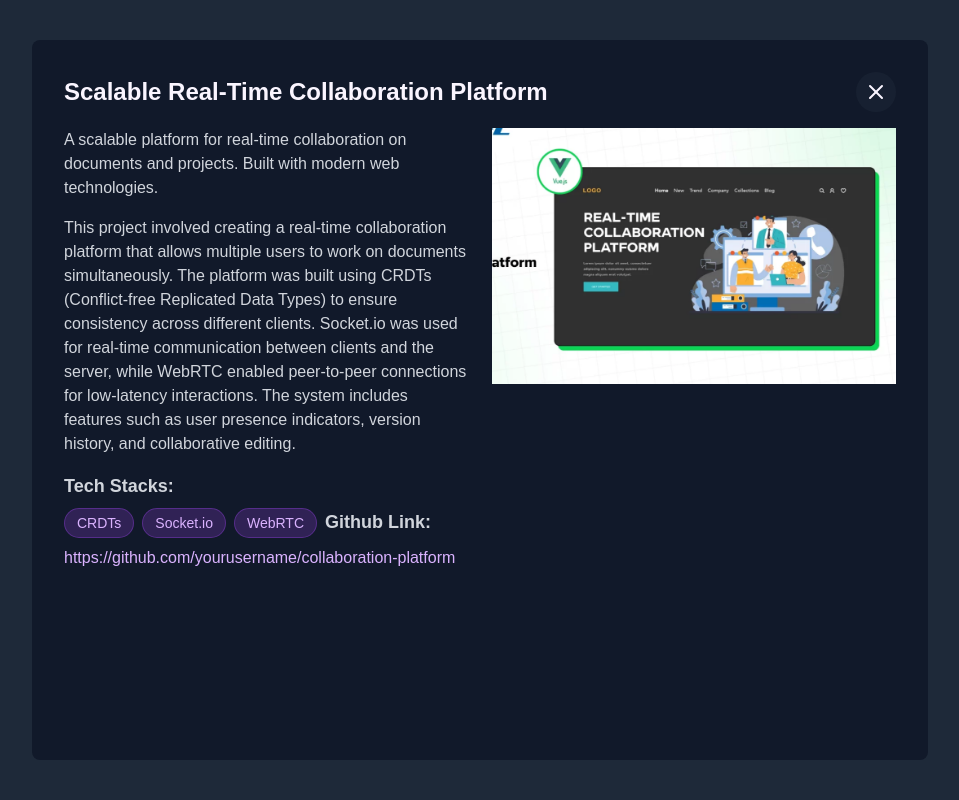
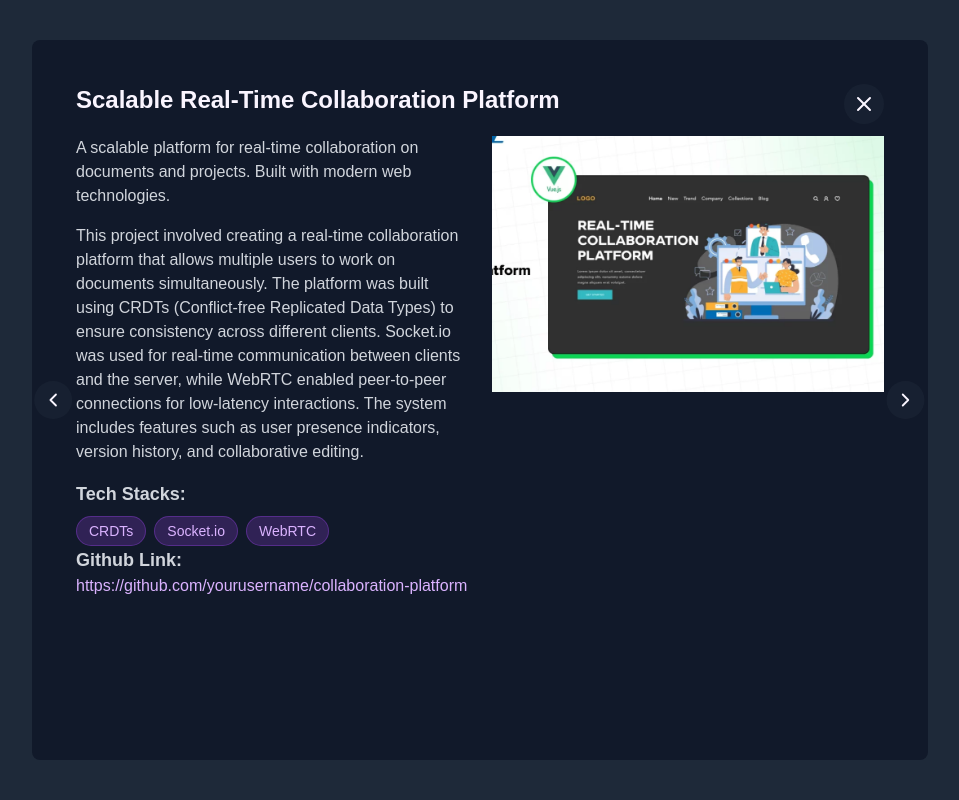
Before and after one commit to DiloJan-26/my_portfolio_website, a Next.js app: page / in a window 1280 px wide. Both pictures are taken after a click on the button 639 px from the left and 756 px from the top of the page. Shown: the top 800 px of the page, without its empty margins (160-1119 px from the left). Built offline with nearby package versions, Linux system fonts and the light colour scheme.

Commit message:
5th state-1

```diff
--- a/src/app/components/projectmodel.js
+++ b/src/app/components/projectmodel.js
@@ -1,11 +1,22 @@
 import Image from "next/image";
-import { X } from 'lucide-react';
+import { X, ChevronRight, ChevronLeft } from 'lucide-react';
+import { useRef } from "react";
 
 export default function ProjectModel({ project, onClose, onNext, onPrev }) {
+    const modalRef = useRef();
+
+    const handleClickOutside = (e) => {
+        if (modalRef.current === e.target) {
+            onClose();
+        }
+    }
+
     return (
-        <div className="fixed inset-0 bg-gray-800 bg-opacity-75 flex items-center justify-center z-50">
-            <div className="bg-gray-900/90 rounded-lg max-w-4xl w-11/12 max-h-[90vh] overflow-y-auto p-8 h-full">
-              <div className="flex justify-between items-center mb-4">
+        <div className="fixed inset-0 bg-gray-800 bg-opacity-75 flex items-center justify-center z-50"
+             onClick={handleClickOutside}
+             ref={modalRef}>
+            <div ref={modalRef} className="bg-gray-900/90 rounded-lg max-w-4xl w-11/12 max-h-[90vh] overflow-y-auto p-11 h-full" onClick={(e) => e.stopPropagation()}>
+              <div className="flex justify-between mb-3">
                 <h2 className="text-2xl font-bold text-purple-50">{project.title}</h2>
                 <button onClick={onClose} className="text-purple-50 hover:text-purple-400 rounded-full p-2 bg-gray-800/50 hover:bg-gray-800/70 transition-colors">
                     <X size={24}/>
@@ -25,10 +36,12 @@ export default function ProjectModel({ project, onClose, onNext, onPrev }) {
                           {tech}
                         </span>
                       ))}
-                    <h3 className="text-lg font-semibold text-gray-300">Github Link:</h3>
-                    <a href={project.links.github} className="text-purple-300 hover:underline">
-                      {project.links.github}
-                    </a>
+                    </div>
+                    <div>
+                      <h3 className="text-lg font-semibold text-gray-300">Github Link:</h3>
+                      <a href={project.links.github} className="text-purple-300 hover:underline">
+                        {project.links.github}
+                      </a>
                     </div>
                   </div>
                 </div>
@@ -40,6 +53,14 @@ export default function ProjectModel({ project, onClose, onNext, onPrev }) {
                     objectFit="cover"
                   />
                 </div>
+                <div className="absolute top-1/2 -translate-y-1/2 flex justify-between w-11/12 max-w-4xl">
+                  <button onClick={onPrev} className="text-purple-50 hover:text-purple-400 rounded-full p-2 bg-gray-800/50 hover:bg-gray-800/70 transition-colors -translate-x-[110%]">
+                    <ChevronLeft size={22}/>
+                  </button>
+                  <button onClick={onNext} className="text-purple-50 hover:text-purple-400 rounded-full p-2 bg-gray-800/50 hover:bg-gray-800/70 transition-colors -translate-x-[125%]">
+                    <ChevronRight size={22}/>
+                  </button>
+                </div>
               </div>
             </div>
         </div>
--- a/src/app/components/projectsection.js
+++ b/src/app/components/projectsection.js
@@ -96,6 +96,7 @@ const ProjectSection = () => {
     }
 
     return (
+        <>
           <section id="projects" className="px-4 py-32 sm:px-6 lg:px-8">
             <h2 className="text-3xl font-bold text-white mb-12 text-center">Featured Project</h2>
             <div className="grid grid-cols-1 gap-4 sm:grid-cols-3">
@@ -109,32 +110,63 @@ const ProjectSection = () => {
                                 {project.title}
                             </h3>
                             <div className="flex flex-wrap gap-1 mt-auto">
-                                {
-                                    project.tags.map((tag, index) => (
+                                {project.tags.map((tag, index) => (
                                     <span
                                         key={index}
                                         className="px-2 py-0.5 text-xs rounded-full bg-purple-500/20 text-purple-300 border border-purple-500/30 ">
                                         {tag}
                                     </span>
-                                    ))
-                                }
+                                ))}
                             </div>
                         </div>
 
                     </button>
                 ))}
             </div>
-            {
-                selectedProject && (
+            {selectedProject && (
                 <ProjectModel
                     project={projects.find(project => project.id === selectedProject)}
                     onClose={handleClose}
                     onNext={handleNext}
-                        onPrev={handlePrev}
-                    />
-                )
-            }
+                    onPrev={handlePrev} />
+            )}
           </section>
+          <section id="projects" className="px-4 py-32 sm:px-6 lg:px-8">
+                <h2 className="text-3xl font-bold text-white mb-12 text-center">Featured Project</h2>
+                <div className="grid grid-cols-1 gap-4 sm:grid-cols-3">
+                    {projects.map((project, index) => (
+                        <button
+                            onClick={() => handleProjectClick(project.id)}
+                            key={index} className="bg-gray-800/30 backdrop-blur-sm rounded-lg p-6 border border-gray-700/50 hover:border-purple-500 transition-colors hover:shadow-sm text-left">
+
+                            <div className="flex flex-col h-full">
+                                <h3 className="text-lg font-semibold text-shadow-white mb-2">
+                                    {project.title}
+                                </h3>
+                                <div className="flex flex-wrap gap-1 mt-auto">
+                                    {project.tags.map((tag, index) => (
+                                        <span
+                                            key={index}
+                                            className="px-2 py-0.5 text-xs rounded-full bg-purple-500/20 text-purple-300 border border-purple-500/30 ">
+                                            {tag}
+                                        </span>
+                                    ))}
+                                </div>
+                            </div>
+
+                        </button>
+                    ))}
+                </div>
+                {selectedProject && (
+                    <ProjectModel
+                        project={projects.find(project => project.id === selectedProject)}
+                        onClose={handleClose}
+                        onNext={handleNext}
+                        onPrev={handlePrev} />
+                )}
+            </section>
+        </>
+
     );
 };
 
```
Lines whose indentation alone changed are shown as unchanged.
